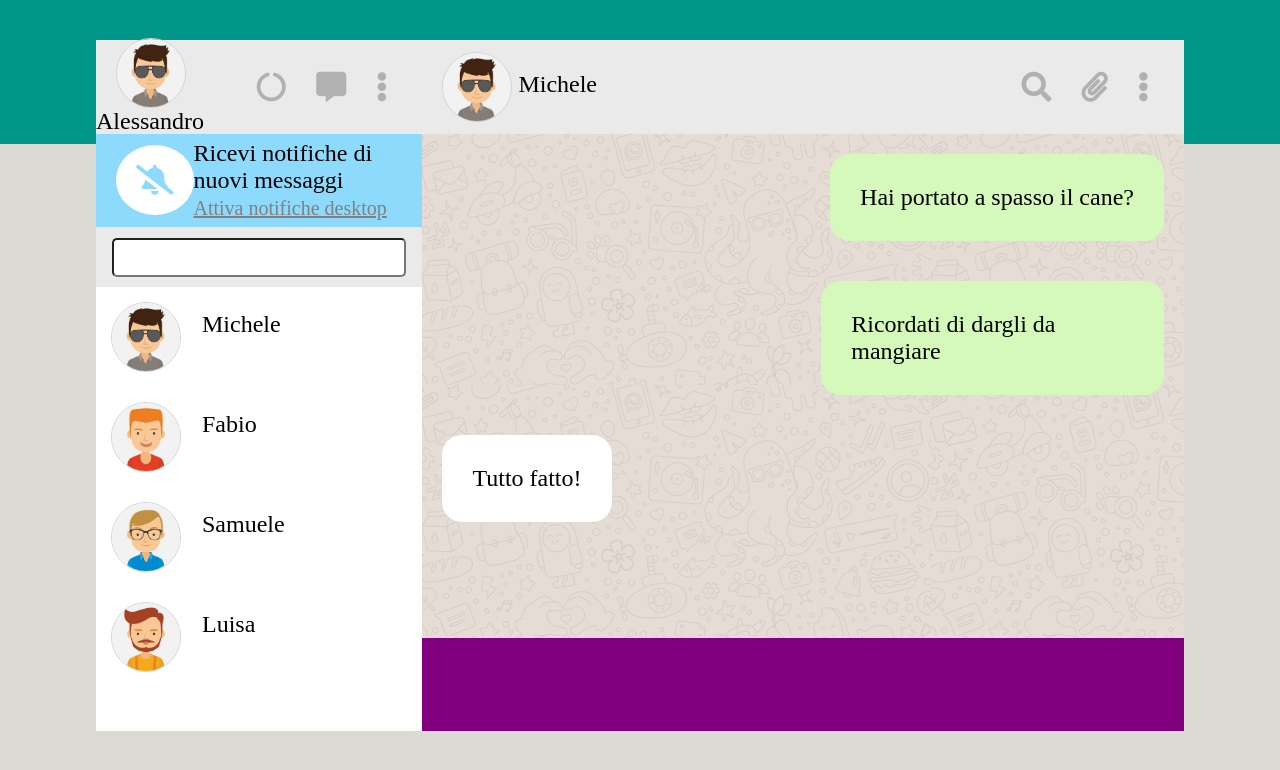
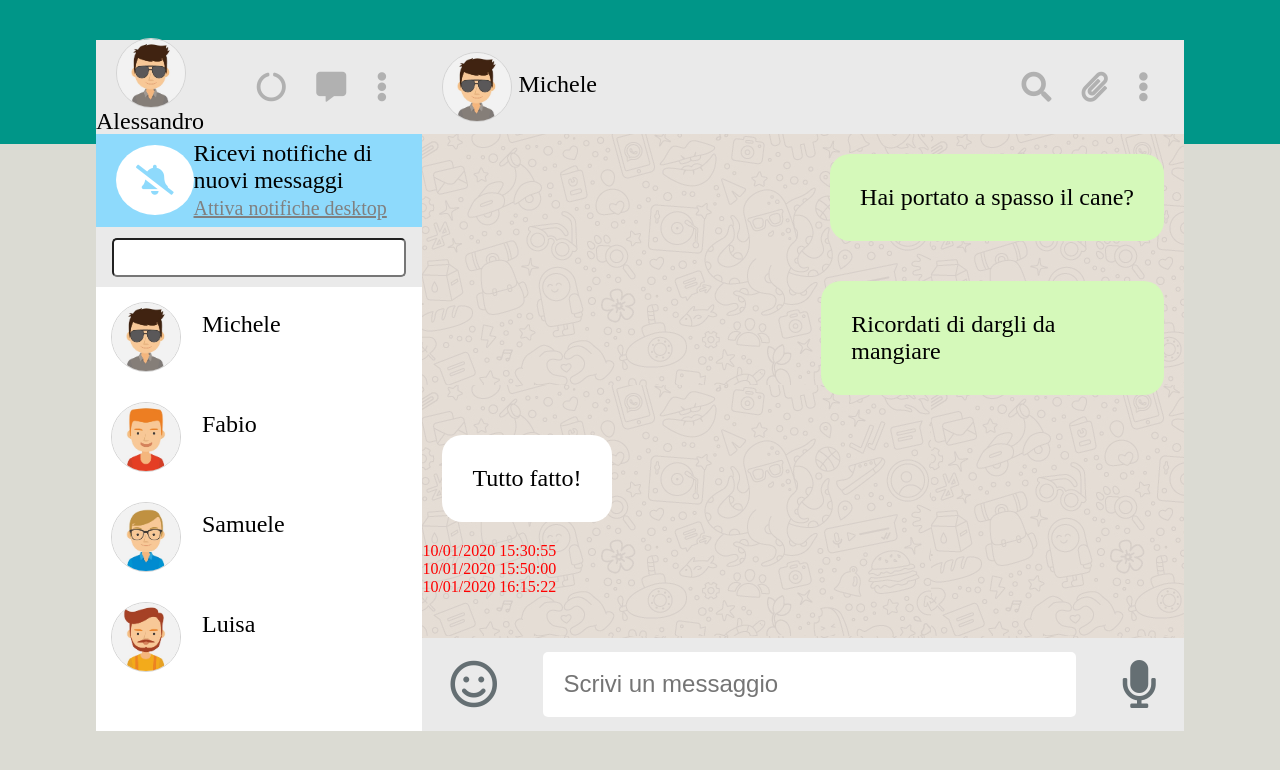
Before and after one commit to Almad0/vue-boolzapp, a plain HTML site: page index.html in a window 1280 px wide. Drawn offline with nearby package versions, Linux system fonts and the light colour scheme.

Commit message:
Milestone 3 semicompletata
Inserito input da parte dell'utante e risposta immegiata da parte della chat, da correggere visualizzazione delle date e temporizzazione risposta

```diff
--- a/assets/css/style.css
+++ b/assets/css/style.css
@@ -76,12 +76,6 @@ body{
   justify-content: space-between;
   align-items: center;
 }
-
-/*
-
-<i class="fas fa-microphone"></i>
-<i class="far fa-smile"></i> */
-
 
 .notification{
   height: 13%;
@@ -199,7 +193,7 @@ body{
   background-size: auto;
   display: flex;
   flex-direction: column;
-  overflow: scroll;
+  overflow-y: scroll;
 }
 .flexChat{
   display: flex;
@@ -224,17 +218,10 @@ body{
   border-radius: 20px;
 }
 
-
-
-
-
-
-
-
-
-
-
-
+.dataMessaggio{
+  color: red;
+  font-size: 1rem;
+}
 
 
 
@@ -245,7 +232,25 @@ body{
 
 .chatInput{
   height: 13%;
-  background-color: purple;
+  background-color: #EAEAEA;
+  display: flex;
+  justify-content: space-around;
+  align-items: center;
+}
+
+.chatInput i{
+  color:  #656F73;
+  font-size: 3rem;
+  margin: 0 10px;
+}
+
+.chatInput input{
+  width: 70%;
+  height: 70%;
+  padding: 20px;
+  border-radius: 5px;
+  border-style: none;
+  font-size:  1.5rem;
 }
 
 
@@ -270,5 +275,4 @@ body{
 
 
 
-
 /* fine */
--- a/assets/js/main.js
+++ b/assets/js/main.js
@@ -82,7 +82,9 @@ let root = new Vue({
           }
         ],
       },
-    ]
+    ],
+
+    newMessage: "",
 
   },
 
@@ -97,9 +99,32 @@ let root = new Vue({
       }
       this.contacts[index].visible = true;
       console.log(index);
-    }
+    },
+
+    addMessage: function(){
+      let nuovoInviato = {
+        date: dayjs(),
+        text: this.newMessage,
+        status: 'sent'
+      };
+      let nuovoRisposta = {
+        date: dayjs(),
+        text: "ok",
+        status: 'received'
+      };
+      for (let i = 0; i < this.contacts.length; i++) {
+        if (this.contacts[i].visible == true) {
+          this.contacts[i].messages.push(nuovoInviato);
+          this.newMessage = ""
+          setTimeout(function(){
+              this.contacts[i].messages.push(nuovoRisposta);
+          } ,1000);
+        }
+      }
+
+    },
+
   }
-
 });
 
 
--- a/index.html
+++ b/index.html
@@ -59,22 +59,25 @@
           </div>
         </div>
         <div class="chatBox">
-
           <div  class="flexChat" v-for="(contacts, index) in contacts"
                 v-if="contacts.visible">
-                  <p  v-for="(messaggi, index) in contacts.messages" :class="messaggi.status=='received' ? 'receivedMessage' : 'sentMessage'">{{messaggi.text}}</p>
-          </div>
+                  <p  v-for="(messaggi, index) in contacts.messages" :class="messaggi.status=='received' ? 'receivedMessage' : 'sentMessage'">{{messaggi.text}} <p class="dataMessaggio" v-for="(messaggi, index) in contacts.messages" >{{messaggi.date}}</p> </p>
 
 
+          </div>
         </div>
-
-
-        <div class="chatInput"></div>
+        <div class="chatInput">
+          <i class="far fa-smile"></i>
+          <input v-model="newMessage" @keyup.enter="addMessage" type="text" placeholder="Scrivi un messaggio" value="">
+          <i class="fas fa-microphone"></i>
+        </div>
       </div>
     </div>
 
   </div>
   <script src="https://cdn.jsdelivr.net/npm/vue@2/dist/vue.js"></script>
+  <script src="https://unpkg.com/dayjs@1.8.21/dayjs.min.js"></script>
+<script>dayjs().format()</script>
   <script src="./assets/js/main.js"></script>
 </body>
 
```
